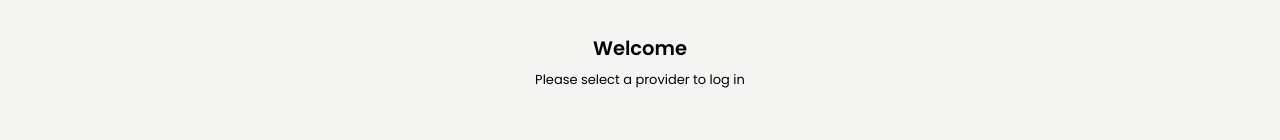
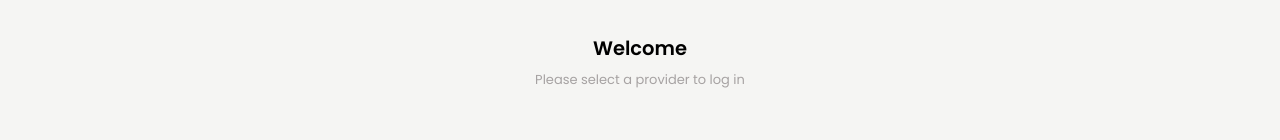
Before and after one commit to niklasrammelkamp/capstone-project, a Next.js app: page / in a window 1280 px wide. Shown: the part 208-348 px from the top of the page. Built offline with nearby package versions, Linux system fonts and the light colour scheme; no server answers.

Commit message:
color change

```diff
--- a/components/LogIn/index.js
+++ b/components/LogIn/index.js
@@ -68,6 +68,7 @@ const StyledLogInHeadline = styled.h1`
 `;
 
 const StyledLogInText = styled.p`
+  color: var(--grey);
   margin-top: 0;
   margin-bottom: 4rem;
   opacity: 0;
```
